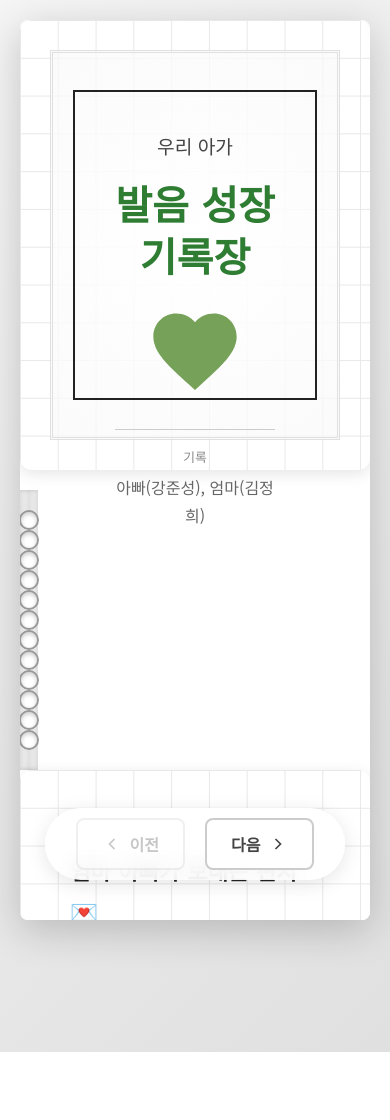
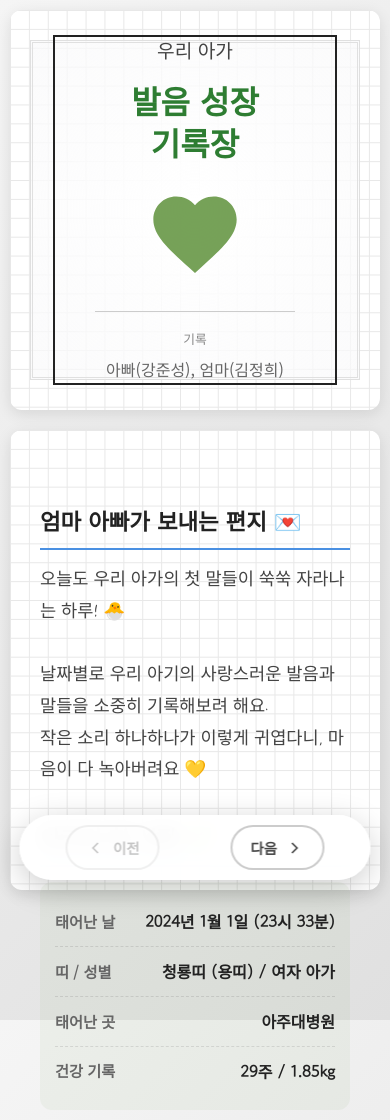
Before and after one commit to JunSungKang/baby-speech-diary, a Jekyll site: the page built from index.md, in a window 390 px wide. Built offline with Jekyll 4.4.1, drawn with Linux system fonts in a browser that asks for light colours.

Commit message:
fix: 모바일 지원

```diff
--- a/assets/css/book.css
+++ b/assets/css/book.css
@@ -107,124 +107,7 @@
     font-size: 0.9rem;
 }
 
-@media (max-width: 767px) {
-    .mobile-warning {
-        display: none !important;
-    }
 
-    body {
-        padding: 10px;
-        justify-content: flex-start;
-        overflow-y: auto;
-    }
-
-    .book-container {
-        flex-direction: column;
-        height: auto;
-        min-height: 100vh;
-        box-shadow: none;
-        border-radius: 0;
-        background: transparent;
-    }
-
-    .page {
-        width: 100% !important;
-        height: auto !important;
-        min-height: 50vh;
-        padding: 30px 20px;
-        margin-bottom: 20px;
-        border-radius: 12px;
-        box-shadow: 0 4px 15px rgba(0, 0, 0, 0.1);
-        cursor: default !important;
-        background-size: 5mm 5mm;
-        /* 모바일에서는 그리드 작게 */
-    }
-
-    .page-left:hover,
-    .page-right:hover {
-        box-shadow: 0 4px 15px rgba(0, 0, 0, 0.1);
-        /* 호버 효과 제거 대신 기본 유지 */
-    }
-
-    /* 중앙 제본 영역 숨김 (모바일) */
-    .binding-area {
-        display: none;
-    }
-
-    /* 사진 영역 크기 조정 */
-    .photo-area {
-        aspect-ratio: 1 / 1;
-        /* 모바일은 정사가각형이 무난 */
-        margin-top: 10px;
-    }
-
-    /* 페이지 하단 번호 위치 조정 */
-    .page-number {
-        position: relative;
-        bottom: 0;
-        margin-top: 20px;
-        text-align: right;
-        transform: none;
-        left: auto;
-    }
-
-    /* 페이지 컨트롤 바닥 고정 */
-    .page-controls {
-        position: sticky;
-        bottom: 20px;
-        z-index: 100;
-        background: rgba(255, 255, 255, 0.9);
-        padding: 10px;
-        border-radius: 50px;
-        box-shadow: 0 4px 20px rgba(0, 0, 0, 0.1);
-        backdrop-filter: blur(10px);
-        width: 100%;
-        max-width: 300px;
-        margin: 20px auto;
-    }
-
-    .control-btn {
-        padding: 10px 18px;
-        font-size: 0.9rem;
-    }
-
-    /* 레이어별 모바일 최적화 */
-    .cover-content {
-        padding: 30px 15px;
-        height: auto;
-        min-height: 300px;
-        justify-content: center;
-    }
-
-    .cover-title .main {
-        font-size: 1.8rem;
-    }
-
-    .intro-layer {
-        padding: 10px;
-    }
-
-    .prologue-text {
-        font-size: 1.1rem;
-        margin-bottom: 20px;
-    }
-
-    .profile-list {
-        padding: 15px;
-    }
-
-    .word-list {
-        display: block !important;
-        /* 그리드 대신 세로 나열 */
-        border-top: 1px solid var(--text-primary);
-    }
-
-    .word-item {
-        padding: 12px 0;
-        border-bottom: 1px solid var(--grid-line);
-        height: auto !important;
-    }
-}
 
 
 .book-container {
@@ -792,3 +675,155 @@
     display: none;
     /* 목차 숨김 */
 }
+
+/* ============================================
+   18. 모바일 반응형 페이지 최종 보정 (End of File)
+   ============================================ */
+@media (max-width: 767px) {
+    .mobile-warning {
+        display: none !important;
+    }
+
+    body {
+        padding: 10px !important;
+        display: block !important;
+        height: auto !important;
+        overflow-y: auto !important;
+        background: linear-gradient(135deg, #f5f5f5 0%, #e0e0e0 100%) !important;
+    }
+
+    #book-view.active {
+        position: relative !important;
+        display: block !important;
+        padding: 0 !important;
+        height: auto !important;
+        min-height: 100vh;
+        z-index: 1;
+        justify-content: flex-start !important;
+        align-items: stretch !important;
+        background: transparent !important;
+        /* body 배경 사용 */
+    }
+
+    .book-container {
+        display: flex !important;
+        flex-direction: column !important;
+        height: auto !important;
+        min-height: 100vh;
+        box-shadow: none !important;
+        border-radius: 0 !important;
+        background: transparent !important;
+        width: 100% !important;
+        max-width: none !important;
+        overflow: visible !important;
+        margin-bottom: 100px;
+        /* 고정 버튼 공간 */
+    }
+
+    .page {
+        width: 100% !important;
+        height: auto !important;
+        min-height: 400px;
+        padding: 30px 20px;
+        margin-bottom: 20px;
+        border-radius: 12px;
+        box-shadow: 0 4px 15px rgba(0, 0, 0, 0.1);
+        cursor: default !important;
+        background-size: 5mm 5mm;
+        /* 모바일에서는 그리드 작게 */
+    }
+
+    .page-left:hover,
+    .page-right:hover {
+        box-shadow: 0 4px 15px rgba(0, 0, 0, 0.1);
+        /* 호버 효과 제거 대신 기본 유지 */
+    }
+
+    /* 중앙 제본 영역 숨김 (모바일) */
+    .binding-area {
+        display: none !important;
+    }
+
+    /* 사진 영역 크기 조정 */
+    .photo-area {
+        aspect-ratio: 1 / 1;
+        /* 모바일은 정사가각형이 무난 */
+        margin-top: 10px;
+    }
+
+    /* 페이지 하단 번호 위치 조정 */
+    .page-number {
+        position: relative !important;
+        bottom: 0 !important;
+        margin-top: 20px !important;
+        text-align: right;
+        transform: none !important;
+        left: auto !important;
+    }
+
+    /* 페이지 컨트롤 바닥 고정 */
+    .page-controls {
+        position: fixed !important;
+        bottom: 20px !important;
+        left: 50% !important;
+        transform: translateX(-50%) !important;
+        z-index: 1000 !important;
+        background: rgba(255, 255, 255, 0.95);
+        padding: 10px 20px !important;
+        border-radius: 50px !important;
+        box-shadow: 0 8px 32px rgba(0, 0, 0, 0.2) !important;
+        backdrop-filter: blur(10px);
+        width: 90% !important;
+        max-width: 400px !important;
+        display: flex !important;
+        justify-content: space-around !important;
+    }
+
+    .control-btn {
+        padding: 10px 18px !important;
+        font-size: 0.9rem !important;
+        border-radius: 25px !important;
+    }
+
+    /* 레이어별 모바일 최적화 */
+    .cover-content {
+        padding: 30px 15px !important;
+        height: auto !important;
+        min-height: 350px !important;
+        justify-content: center !important;
+    }
+
+    .cover-title .main {
+        font-size: 2rem !important;
+    }
+
+    .intro-layer {
+        padding: 10px !important;
+        height: auto !important;
+        overflow: visible !important;
+    }
+
+    .prologue-text {
+        font-size: 1.1rem !important;
+        margin-bottom: 20px !important;
+        height: auto !important;
+    }
+
+    .profile-list {
+        padding: 15px !important;
+    }
+
+    .word-list {
+        display: block !important;
+        /* 그리드 대신 세로 나열 */
+        border-top: 1px solid var(--text-primary) !important;
+        height: auto !important;
+    }
+
+    .word-item {
+        padding: 15px 0 !important;
+        border-bottom: 1px solid var(--grid-line) !important;
+        height: auto !important;
+        display: block !important;
+    }
+}
--- a/assets/js/book.js
+++ b/assets/js/book.js
@@ -24,8 +24,7 @@
         leftPageNumber: null,
         rightPageNumber: null,
         prevBtn: null,
-        nextBtn: null,
-        btnCloseWarning: null
+        nextBtn: null
     },
 
     isTransitioning: false,
@@ -58,8 +57,7 @@
         leftPageNumber: document.getElementById('left-page-number'),
         rightPageNumber: document.getElementById('right-page-number'),
         prevBtn: document.getElementById('prev-btn'),
-        nextBtn: document.getElementById('next-btn'),
-        btnCloseWarning: document.getElementById('btn-close-warning')
+        nextBtn: document.getElementById('next-btn')
     };
 }
 
@@ -141,19 +139,6 @@
     }
     if (BookApp.elements.nextBtn) {
         BookApp.elements.nextBtn.addEventListener('click', () => navigateToSpread(BookApp.currentSpreadIndex + 1));
-    }
-
-    // 모바일 경고창 닫기 버튼 이벤트
-    if (BookApp.elements.btnCloseWarning) {
-        BookApp.elements.btnCloseWarning.addEventListener('click', closeMobileWarning);
-    }
-}
-
-function closeMobileWarning() {
-    const warningEl = document.getElementById('mobile-warning');
-    if (warningEl) {
-        warningEl.style.display = 'none';
-        document.body.style.overflow = 'auto'; // 스크롤 허용
     }
 }
 
```
